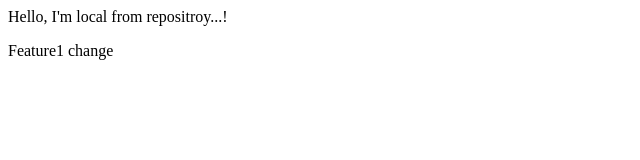
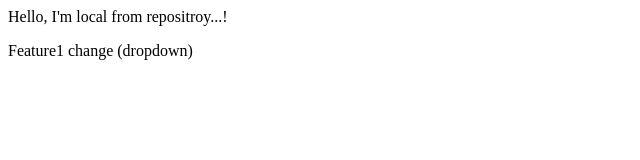
Before and after one commit to VighneshMehta/LocalRepo, a plain HTML site: page index.html in a window 1280 px wide. Shown: the full height of the page, 0-640 px from the left. Drawn offline with Linux system fonts and the light colour scheme.

```diff
--- a/index.html
+++ b/index.html
@@ -1,2 +1,2 @@
 <p>Hello, I'm local from repositroy...!</p>
-<p>Feature1 change</p>
+<p>Feature1 change (dropdown)</p>
```
